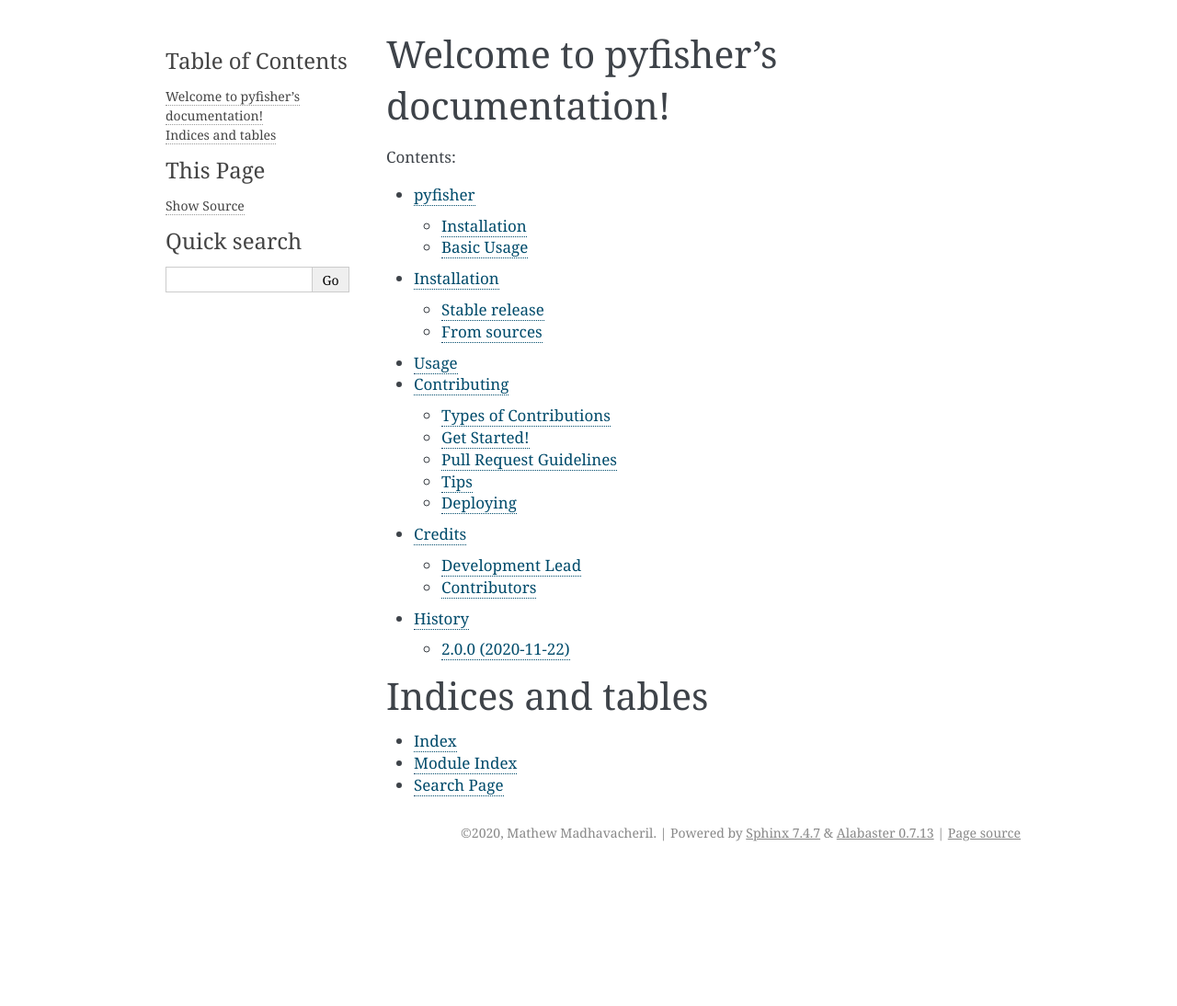
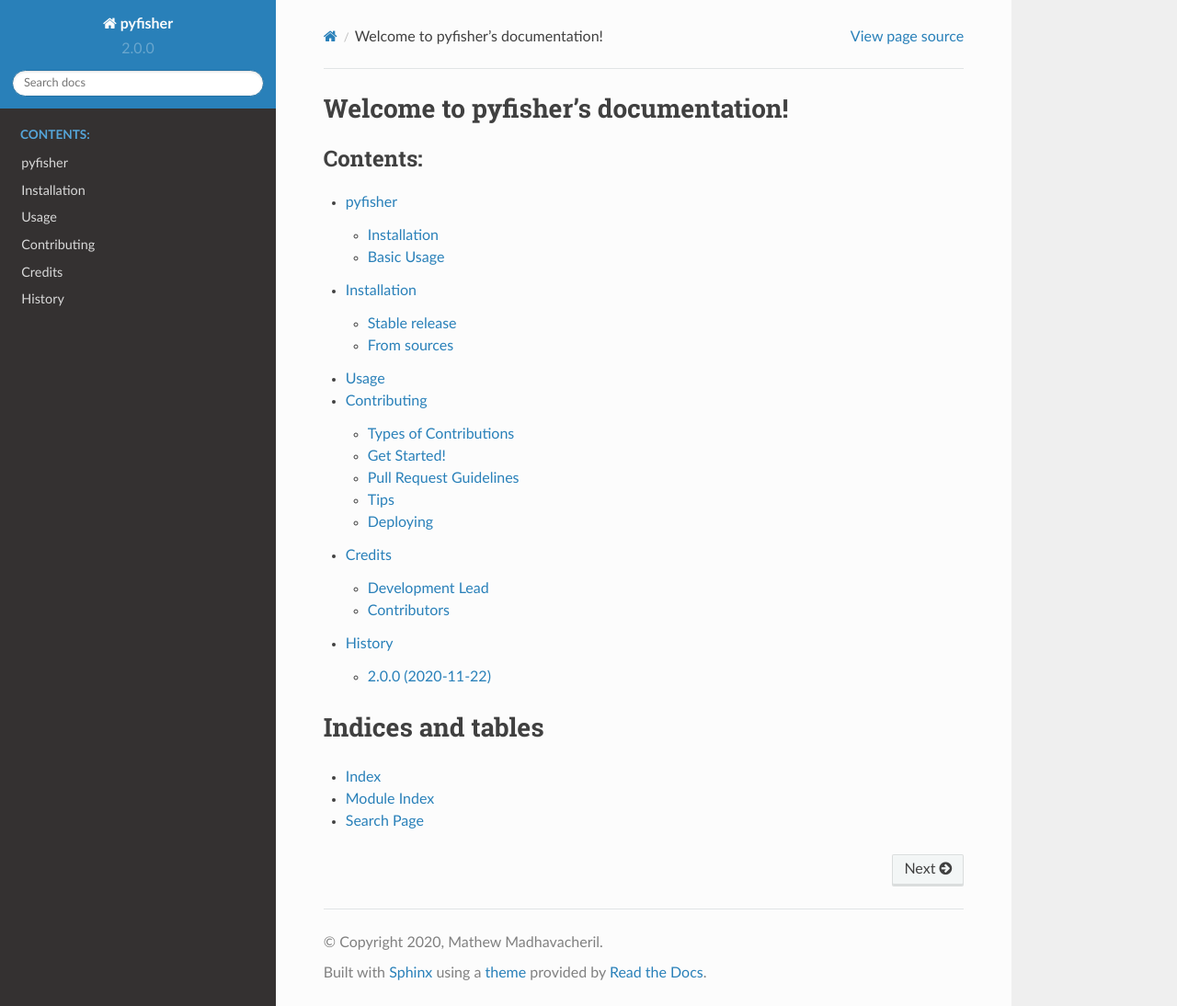
Before and after one commit to msyriac/pyfisher, a Sphinx documentation site: the page built from docs/index.rst, in a window 1280 px wide and 1094 px high. Shown: the whole window at 92% size. Built offline with Sphinx 7.4.7 and the Read the Docs theme 2.0.0, drawn with Linux system fonts in a browser that asks for light colours; pages that are not in the unit, such as notebooks, are missing from menus.

Commit message:
readthedocs theme + coveralls

```diff
--- a/docs/conf.py
+++ b/docs/conf.py
@@ -20,6 +20,7 @@
 import os
 import sys
 sys.path.insert(0, os.path.abspath('..'))
+sys.path.insert(0,os.path.abspath('../pyfisher'))
 
 import pyfisher
 
@@ -31,7 +32,7 @@
 
 # Add any Sphinx extension module names here, as strings. They can be
 # extensions coming with Sphinx (named 'sphinx.ext.*') or your custom ones.
-extensions = ['sphinx.ext.autodoc', 'sphinx.ext.viewcode']
+extensions = ['sphinx.ext.autodoc', 'sphinx.ext.viewcode','sphinx.ext.napoleon']
 
 # Add any paths that contain templates here, relative to this directory.
 templates_path = ['_templates']
@@ -83,7 +84,7 @@
 # The theme to use for HTML and HTML Help pages.  See the documentation for
 # a list of builtin themes.
 #
-html_theme = 'alabaster'
+html_theme = 'sphinx_rtd_theme'
 
 # Theme options are theme-specific and customize the look and feel of a
 # theme further.  For a list of options available for each theme, see the
```
Also changed, not shown: .travis.yml.
